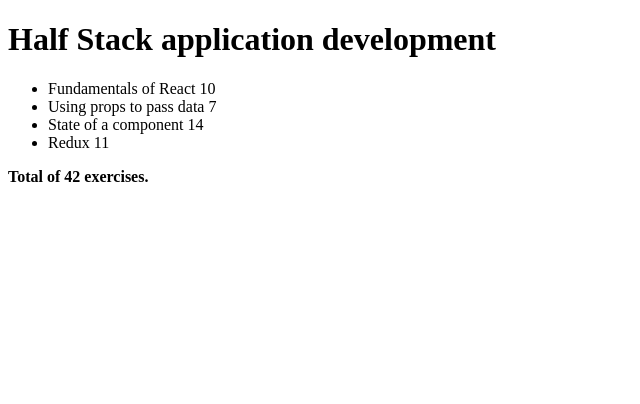
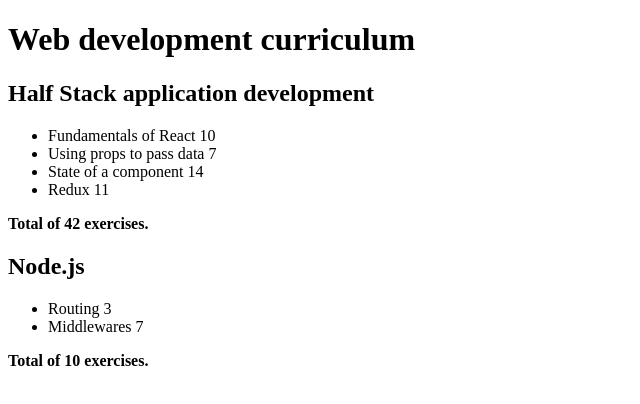
Before and after one commit to tuomax7/FullstackOpen2020, a React (Create React App) app in the folder Osa2/2.1/: page / in a window 1280 px wide. Shown: the top 404 px of the page, without its empty margins (0-640 px from the left). Built offline with nearby package versions, Linux system fonts and the light colour scheme.

Commit message:
2.4 done.

```diff
--- a/Osa2/2.1/src/index.js
+++ b/Osa2/2.1/src/index.js
@@ -2,8 +2,11 @@
 import ReactDOM from 'react-dom'
 
 const App = () => {
-    const course = {
+    const courses =[
+
+     {
 	    name: 'Half Stack application development',
+	    id: 1,
 	    parts: [
 	      {
 	        name: 'Fundamentals of React',
@@ -26,39 +29,64 @@
 	      	id: 4
 	      }
 	    ]
+	 },
+	 {
+	     name: 'Node.js',
+	     id: 2,
+	     parts: [
+	       {
+	         name: 'Routing',
+	         exercises: 3,
+	         id: 1
+	       },
+	       {
+	         name: 'Middlewares',
+	         exercises: 7,
+	         id: 2
 	       }
+	    ]
+	 }
+	]
 
   return (
     <div>
-      	<Course course={course}/>
+      	<Courses courses={courses} />
+    </div>
+  )
+}
+
+const Courses = ({courses}) => {
+	return(
+		<div>
+			<h1>Web development curriculum</h1>
+			{courses.map(course => <Course key={course.id} course={course} />)}
 		</div>
 	)
 }
 
 const Course = ({course}) => {
-
 	return(
 		<div>
-			<Header course={course} />
-			<Content course={course} />
-			<Total course={course} />
+			<Header name={course.name} />
+			<Content parts={course.parts} />
+			<Total parts={course.parts} />
 		</div>
 	)
 }
 
-const Header = ({course}) => {
+const Header = ({name}) => {
 	return(
 		<div>
-			<h1>{course.name}</h1>
+			<h2>{name}</h2>
 		</div>
 	)
 }
 
-const Content = ({course}) => {
+const Content = ({parts}) => {
 	return(
 		<div>
 			<ul>
-				{course.parts.map(part => <Part key={part.id} part={part} />)}
+				{parts.map(part => <Part key={part.id} part={part} />)}
 			</ul>
 		</div>
 	)
@@ -70,9 +98,9 @@
 	)
 }
 
-const Total = ({course}) => {
+const Total = ({parts}) => {
 
-	const total = course.parts.reduce((sum, part) => sum + part.exercises, 0)
+	const total = parts.reduce((sum, part) => sum + part.exercises, 0)
 
 	return(
 		<p><b>Total of {total} exercises.</b></p>
```
Lines whose indentation alone changed are shown as unchanged.
